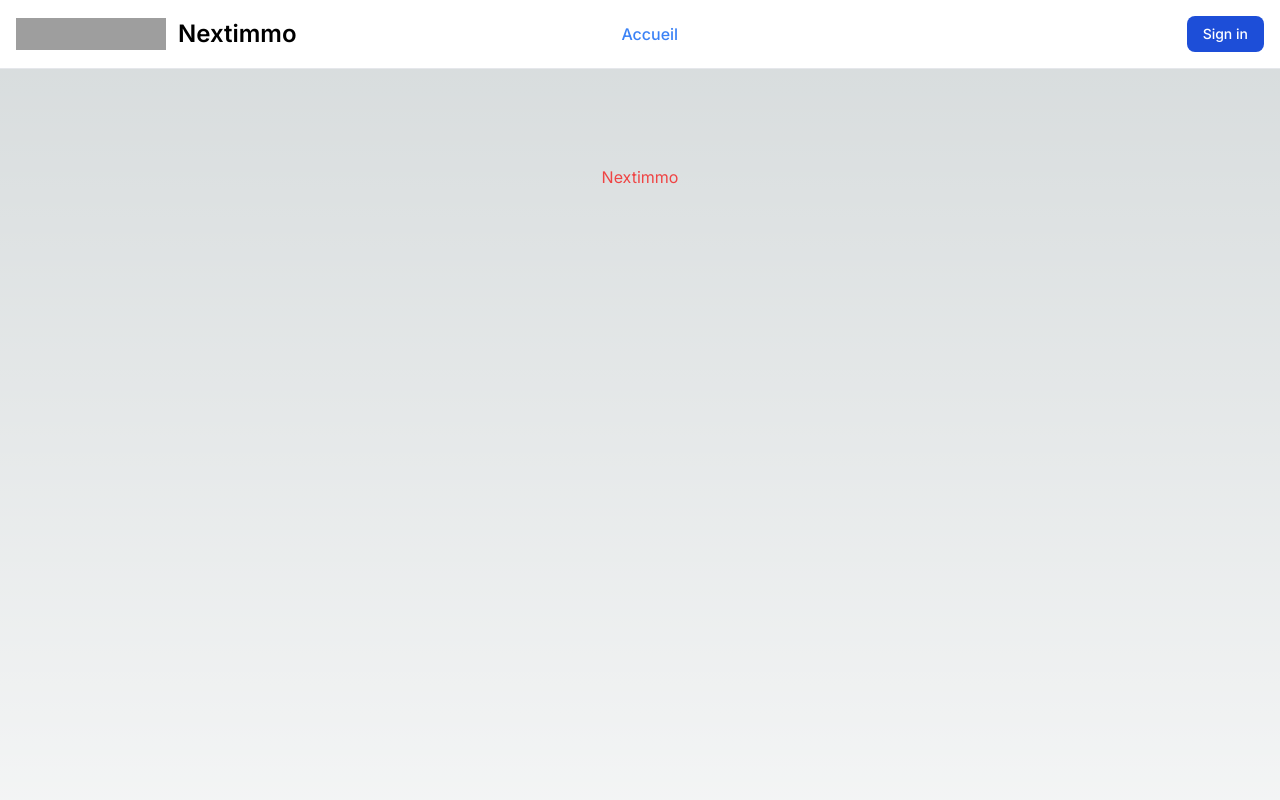
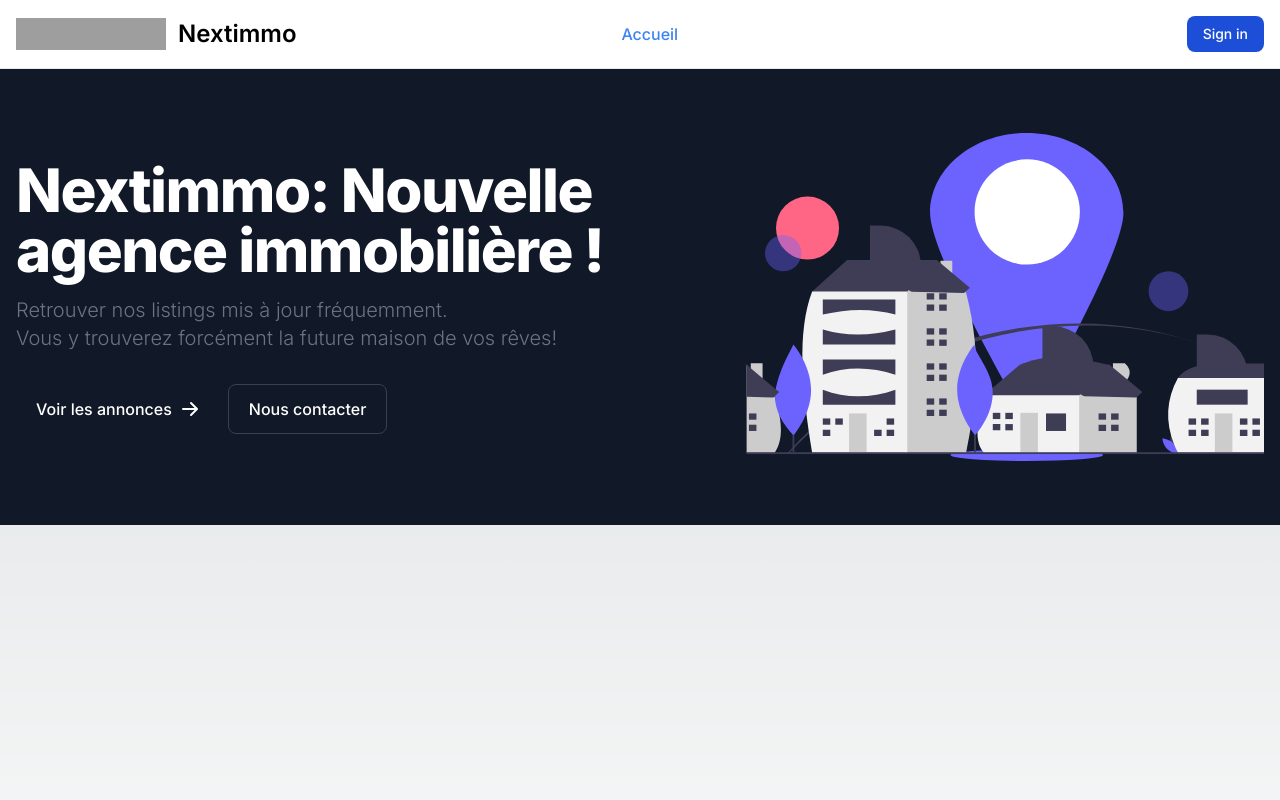
Before and after one commit to Ayrow/nextimmo, a Next.js app: page / in a window 1280 px wide. Shown: the top 800 px of the page. Built offline with nearby package versions, Linux system fonts and the light colour scheme; grey boxes are pictures that could not be loaded.

Commit message:
setup a basic header for now

```diff
--- a/src/app/page.js
+++ b/src/app/page.js
@@ -1,9 +1,10 @@
 import Image from 'next/image';
+import Hero from '../components/Hero';
 
 export default function Home() {
   return (
-    <main className='flex min-h-screen flex-col items-center justify-between p-24'>
-      <p className='text-red-500'>Nextimmo</p>
+    <main className='flex min-h-screen flex-col items-center justify-between'>
+      <Hero />
     </main>
   );
 }
--- /dev/null
+++ b/src/components/Hero.js
@@ -0,0 +1,50 @@
+import Link from 'next/link';
+import Image from 'next/image';
+
+const Hero = () => {
+  return (
+    <section class='bg-gray-900 w-screen'>
+      <div class='grid max-w-screen-xl px-4 mx-auto lg:gap-8 xl:gap-0 lg:py-16 lg:grid-cols-12'>
+        <div class='mr-auto place-self-center lg:col-span-7'>
+          <h1 class='max-w-2xl mb-4 text-4xl font-extrabold tracking-tight leading-none md:text-5xl xl:text-6xl text-white'>
+            Nextimmo: Nouvelle agence immobilière !
+          </h1>
+          <p class='max-w-2xl mb-6 font-light text-gray-500 lg:mb-8 md:text-lg lg:text-xl text-gray-400'>
+            Retrouver nos listings mis à jour fréquemment. <br />
+            Vous y trouverez forcément la future maison de vos rêves!
+          </p>
+          <Link
+            href='#'
+            class='inline-flex items-center justify-center px-5 py-3 mr-3 text-base font-medium text-center text-white rounded-lg bg-primary-700 hover:bg-primary-800 focus:ring-4 focus:ring-primary-300 focus:ring-primary-900'>
+            Voir les annonces
+            <svg
+              class='w-5 h-5 ml-2 -mr-1'
+              fill='currentColor'
+              viewBox='0 0 20 20'
+              xmlns='http://www.w3.org/2000/svg'>
+              <path
+                fill-rule='evenodd'
+                d='M10.293 3.293a1 1 0 011.414 0l6 6a1 1 0 010 1.414l-6 6a1 1 0 01-1.414-1.414L14.586 11H3a1 1 0 110-2h11.586l-4.293-4.293a1 1 0 010-1.414z'
+                clip-rule='evenodd'></path>
+            </svg>
+          </Link>
+          <Link
+            href='#'
+            class='inline-flex items-center justify-center px-5 py-3 text-base font-medium text-center border rounded-lg focus:ring-4 focus:ring-gray-100 text-white border-gray-700 hover:bg-gray-700 focus:ring-gray-800'>
+            Nous contacter
+          </Link>
+        </div>
+        <div class='hidden lg:mt-0 lg:col-span-5 lg:flex'>
+          <Image
+            src='/house_hero.svg'
+            alt='house under a magnifying glass'
+            width='1920'
+            height='1080'
+          />
+        </div>
+      </div>
+    </section>
+  );
+};
+
+export default Hero;
--- a/src/components/navLink.js
+++ b/src/components/navLink.js
@@ -8,7 +8,7 @@ const NavLink = ({ label, path, targetSegment }) => {
     <Link
       className={`${
         activeSegment === targetSegment ? 'text-blue-500' : 'text-white'
-      } block py-2 pl-3 pr-4 rounded md:bg-transparent md:p-0`}
+      } block py-2 pl-3 pr-4 rounded md:bg-transparent md:p-0 hover:text-blue-700`}
       href={path}>
       {label}
     </Link>
```
Also changed, not shown: public/house_hero.svg (added).
